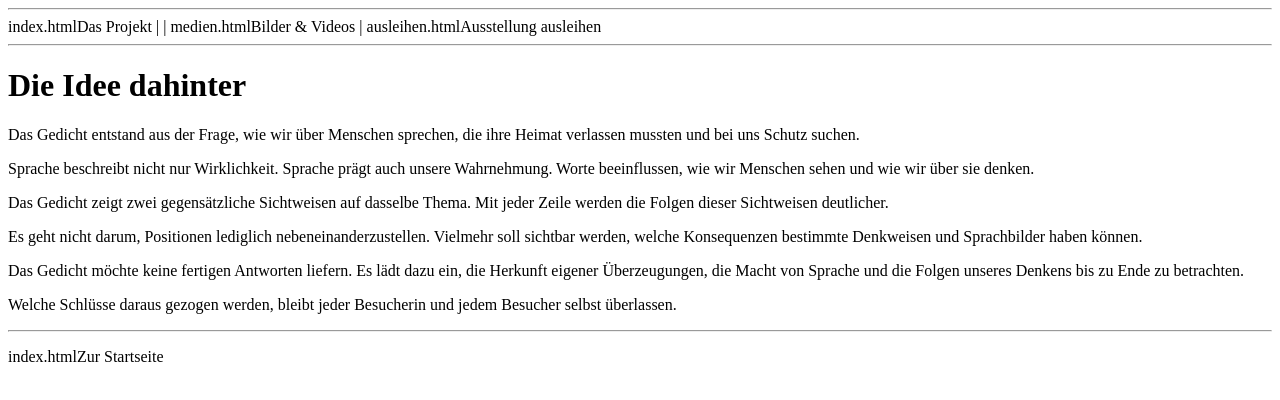
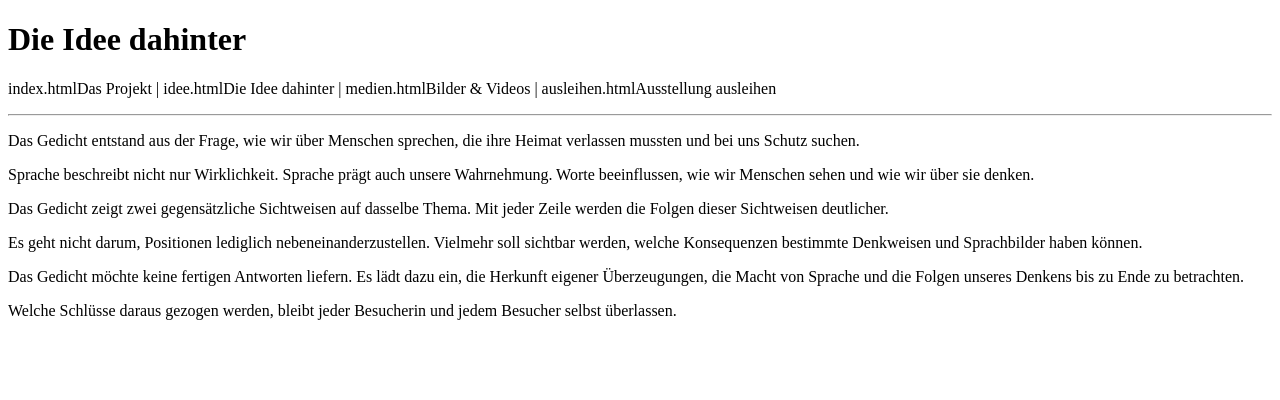
Before and after one commit to FridayWelcome/Perspektivwechsel, a plain HTML site: page idee.html in a window 1280 px wide. Drawn offline with Linux system fonts and the light colour scheme.

Commit message:
Refactor idee.html for clarity and structure
Removed redundant elements and improved structure.

```diff
--- a/idee.html
+++ b/idee.html
@@ -4,16 +4,19 @@
 <meta charset="UTF-8">
 <title>Die Idee dahinter</title>
 </head>
+
 <body>
-<hr>
 
+<h1>Die Idee dahinter</h1>
+
+<p>
 index.htmlDas Projekt</a> |
-<a e.htmlDie Idee dahinter</a> |
+idee.htmlDie Idee dahinter</a> |
 medien.htmlBilder & Videos</a> |
 ausleihen.htmlAusstellung ausleihen</a>
+</p>
 
 <hr>
-<h1>Die Idee dahinter</h1>
 
 <p>
 Das Gedicht entstand aus der Frage, wie wir über Menschen sprechen,
@@ -49,11 +52,5 @@ Welche Schlüsse daraus gezogen werden, bleibt jeder Besucherin
 und jedem Besucher selbst überlassen.
 </p>
 
-<hr>
-
-<p>
-index.htmlZur Startseite</a>
-</p>
-
 </body>
 </html>
```
